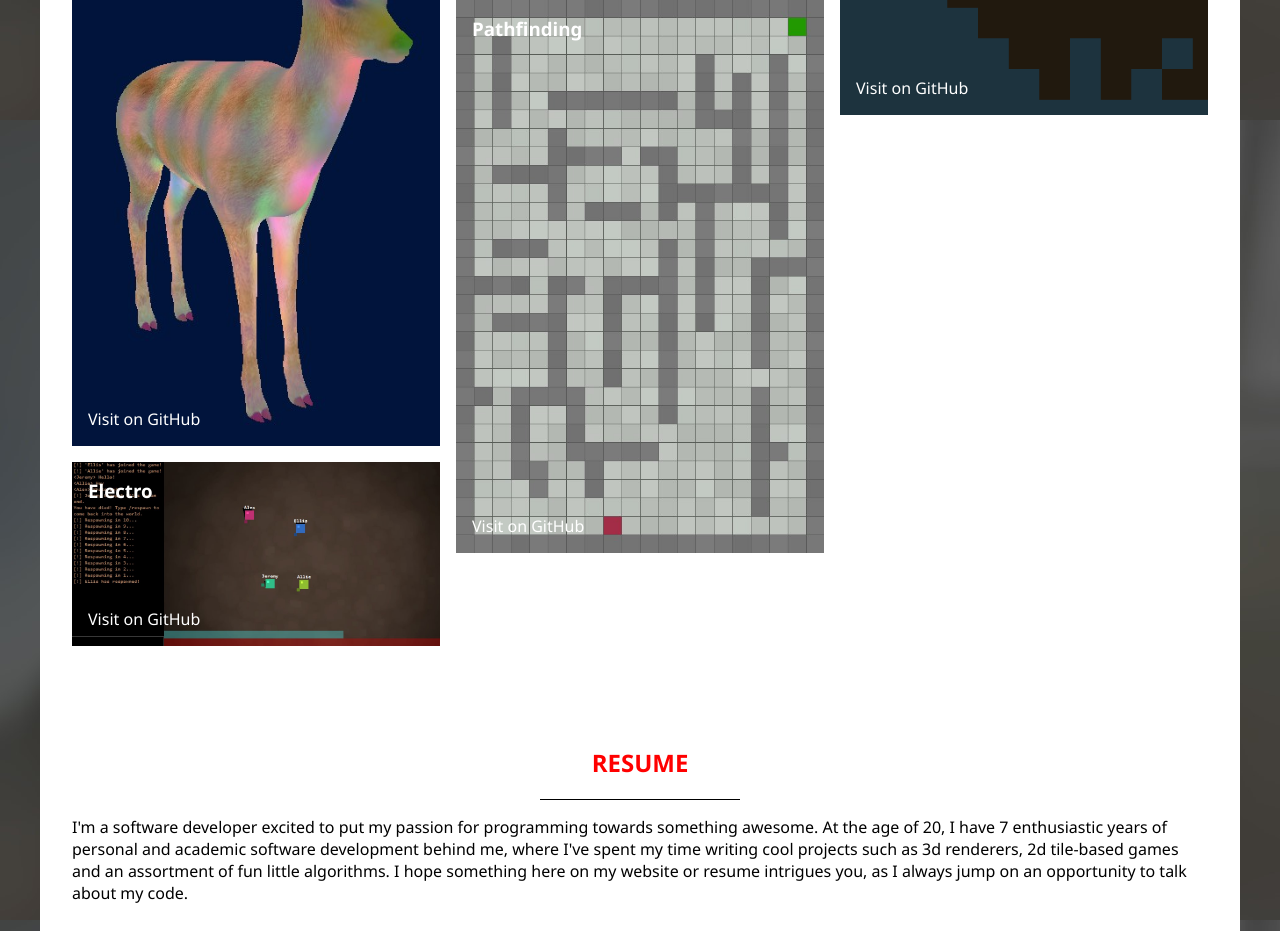
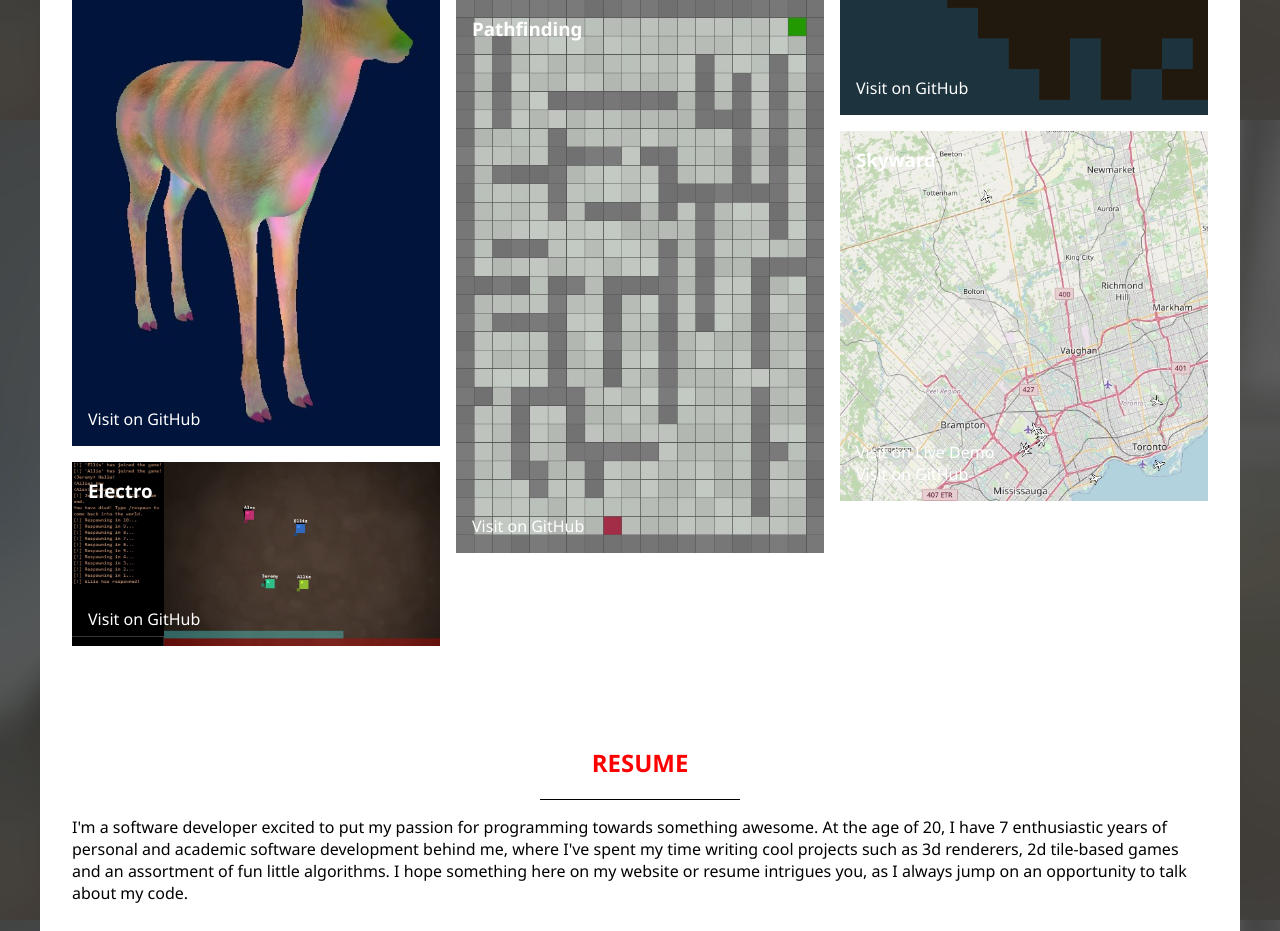
Before and after one commit to JeremyBankes/jeremybankes.github.io, a plain HTML site: page index.html in a window 1280 px wide. Shown: the part 2280-3211 px from the top of the page. Drawn offline with Linux system fonts and the light colour scheme.

Commit message:
Added Skyward to portfolio

```diff
--- a/index.html
+++ b/index.html
@@ -161,6 +161,16 @@
                     </section>
                     <img src="/images/flail.jpg" alt="Portfolio Item 6">
                 </li>
+                <li class="item">
+                    <section class="overlay">
+                        <h3>Skyward</h3>
+                        <section>
+                            <a href="https://jeremybankes.com/sites/skyward/" target="_blank">Visit on Live Demo</a><br>
+                            <a href="https://github.com/JeremyBankes/Skyward#readme" target="_blank">Visit on GitHub</a>
+                        </section>
+                    </section>
+                    <img src="/images/skyward.jpg" alt="Portfolio Item 7">
+                </li>
         </section>
         </section>
 
```
Also changed, not shown: images/skyward.jpg (added), images/skyward.png (added).
